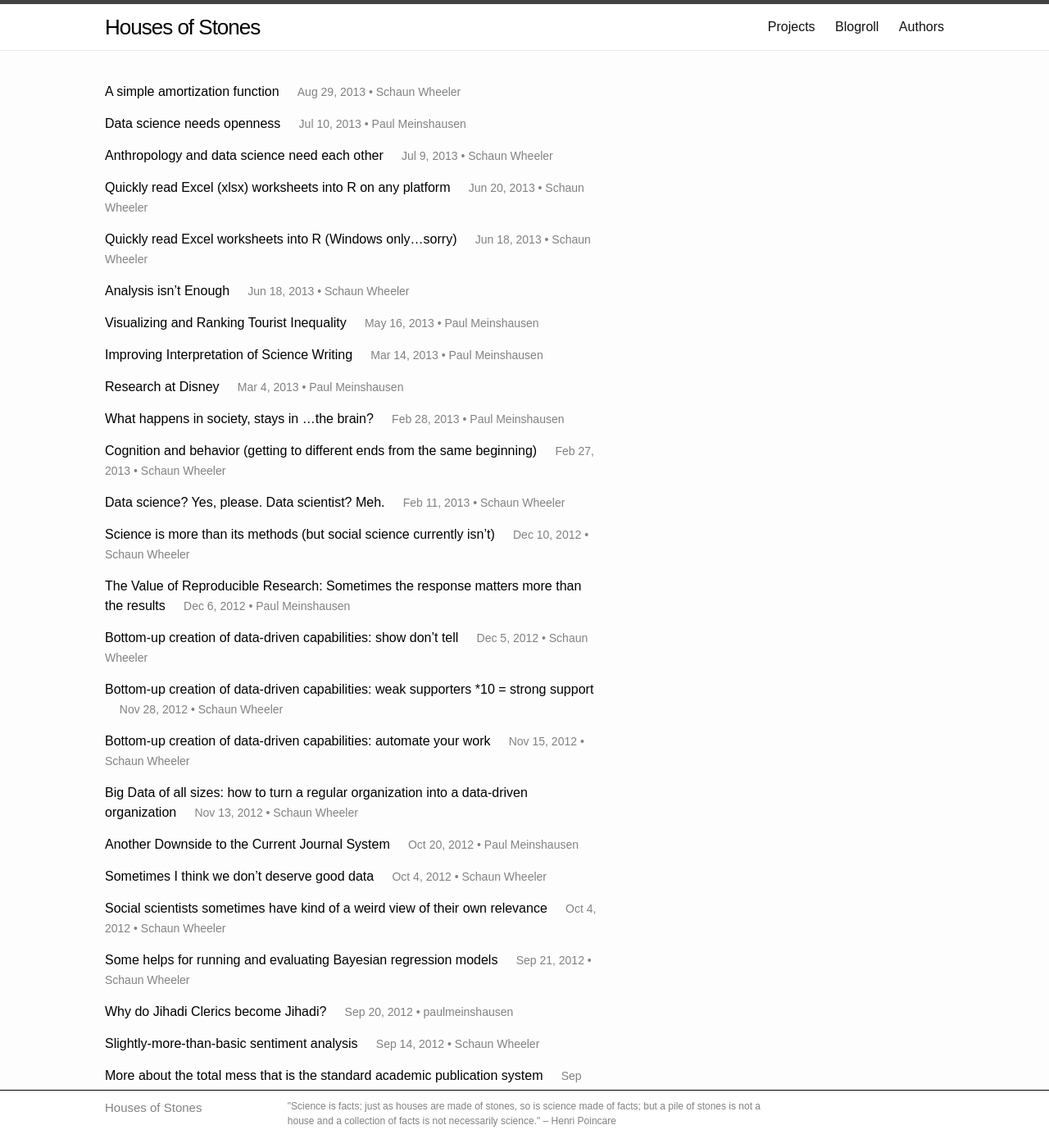
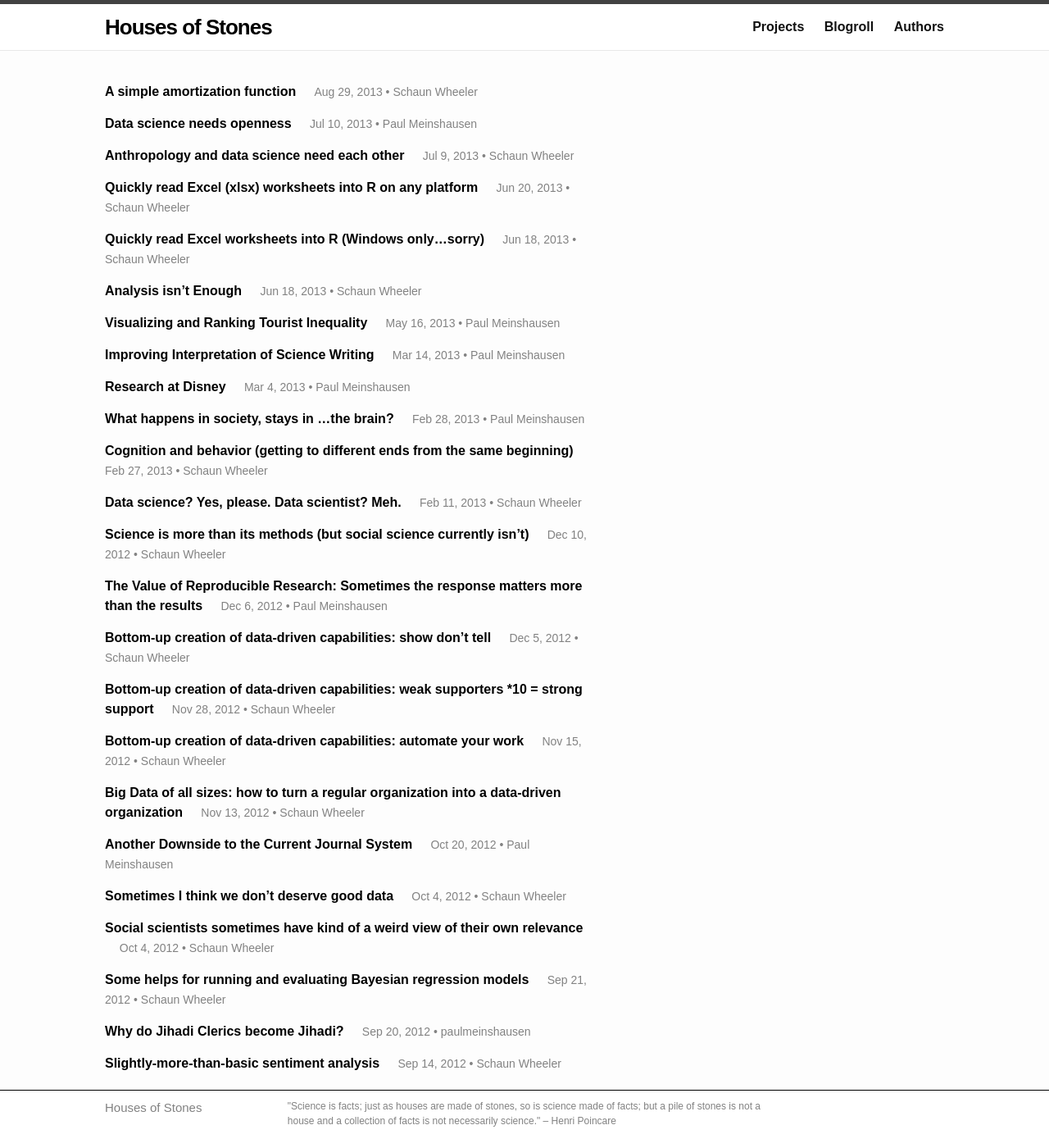
Before and after one commit to housesofstones/housesofstones.github.io, a Jekyll site: the page built from index.html, in a window 1280 px wide and 1400 px high. Shown: the whole window at 82% size. Built offline with Jekyll 4.4.1, drawn with Linux system fonts in a browser that asks for light colours; nearby versions of some CDN libraries.

Commit message:
Update hoscustom.css

```diff
--- a/css/hoscustom.css
+++ b/css/hoscustom.css
@@ -1,12 +1,12 @@
 a:link {
-    font-weight: 500;
+    font-weight: bold !important;
     text-decoration: none;
     color: black;
 }
 
 a:visited {
     color: #666666;
-    font-weight: normal;
+    font-weight: normal !important;
 }
 
 a:hover {
```
